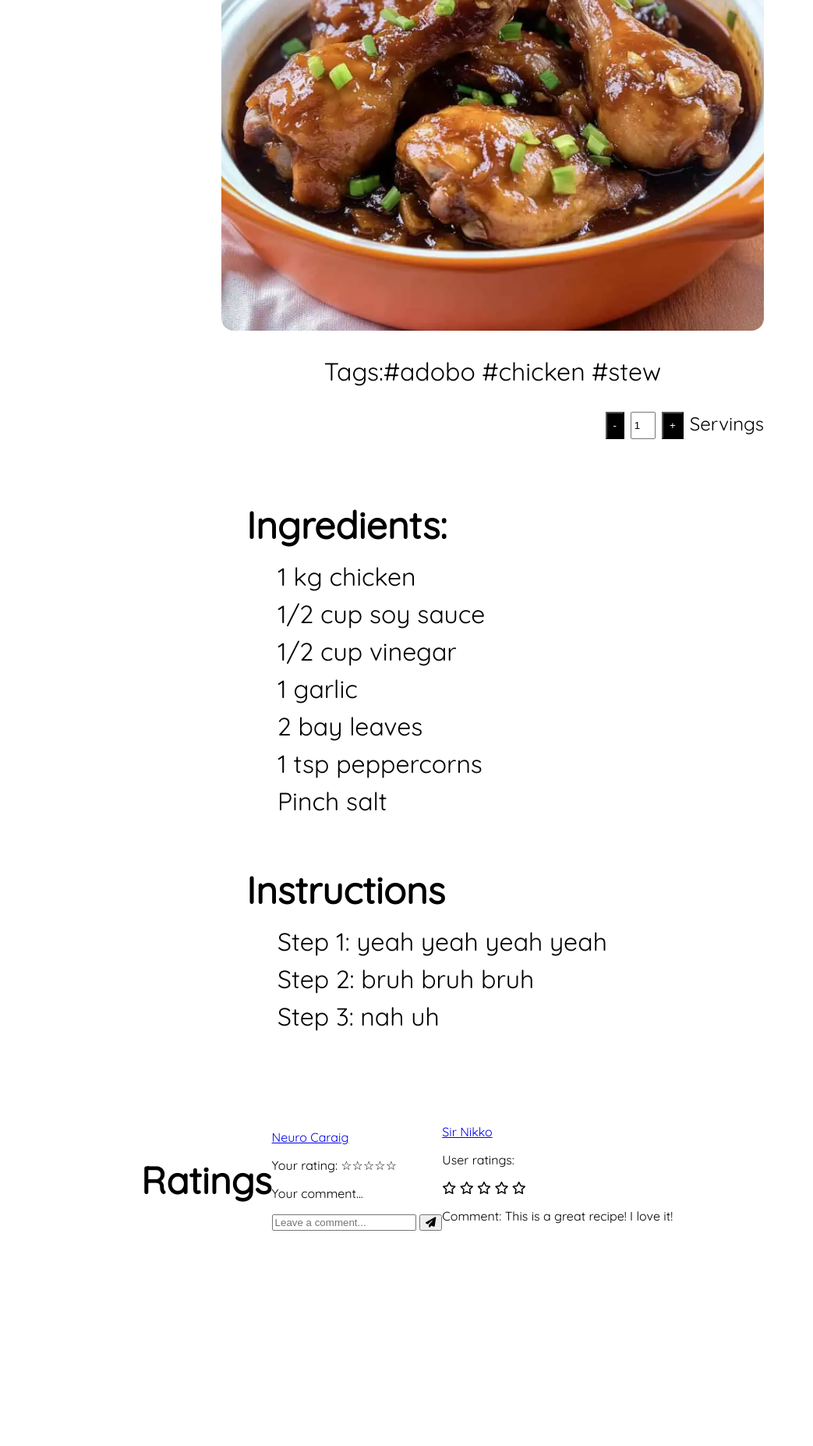
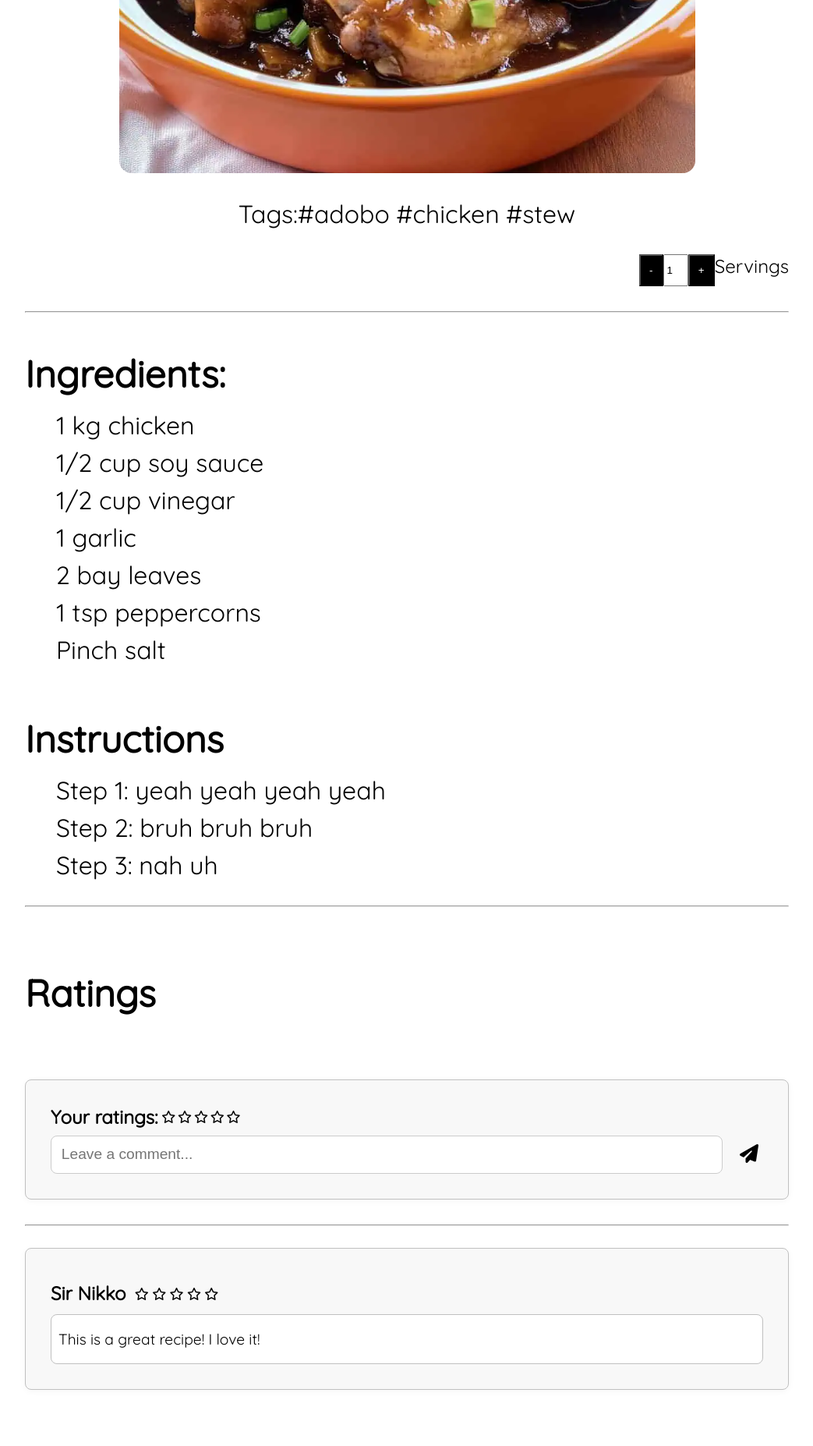
Before and after one commit to iskwipi/126-final-project, a PHP site: page /displaypost.html in a window 1280 px wide. Shown: the part 880-2734 px from the top of the page at 78% size, without its empty margins (228-1271 px from the left). Before the commit the page ends 2458 px from the top, so only its background shows below. Run offline with PHP 8.4, Linux system fonts and the light colour scheme; some libraries are stand-ins or nearby versions.

Commit message:
finished display.post, edited some title to some pages

```diff
--- a/displaypost.html
+++ b/displaypost.html
@@ -2,7 +2,7 @@
 <html lang="en">
     <head>
         <meta charset="UTF-8">
-        <title> Platemate Cook Book </title>
+        <title> Post </title>
         <link href='https://fonts.googleapis.com/css?family=Quicksand' rel='stylesheet'>
         <link rel="stylesheet" href="style.css">
         <script src="https://kit.fontawesome.com/dbc4f87d4f.js" crossorigin="anonymous"></script>
@@ -26,37 +26,24 @@
         <div class="display-post-feed">
             <div class="post-container">
                 <div class="post-title">
+                    <div class="post-title-row">
                         <h2>Adobong Manok</h2>
-                    <div class="bookmark">
+                        <div id="poster-profile">
+                            <a href="profile.html">Sir Nikko</a>
+                            <div class="post-bookmark">
                                 <button type="button">
                                     <i class="fa-regular fa-bookmark"></i>
                                 </button>
                             </div>
-                    <div id="poster-profile">
-                        <a href="profile.html">Sir Nikko</a>
+                        </div>
                     </div>
                     <div class="post-rate">
-                        <button type="button">
                         <i class="fa-regular fa-star"></i>
-                        </button>
-                        <button type="button" class="rate-button">
                         <i class="fa-regular fa-star"></i>
-                        </button>
-                        <button type="button" class="rate-button">
                         <i class="fa-regular fa-star"></i>
-                        </button>
-                        <button type="button" class="rate-button">
                         <i class="fa-regular fa-star"></i>
-                        </button>
-                        <button type="button" class="rate-button">
                         <i class="fa-regular fa-star"></i>
-                        </button>
                         <p>(50 ratings)</p>
-                    </div>
-                    <div class="post-bookmark">
-                        <button type="button">
-                            <i class="fa-regular fa-bookmark"></i>
-                        </button>
                     </div>
                 </div>
                 <div class="post-description">
@@ -75,6 +62,7 @@
                     <button type="button" id="increment-servings" class="servings-btn">+</button>
                     <p>Servings</p>
                 </div>
+                <hr>
                 <div class="recipe-information">
                     <h3>Ingredients:</h3>
                     <div class="post-ingredients">
@@ -100,38 +88,57 @@
                     </div>
                 </div>
             </div>
+            <hr>
             <div class="post-interactions">
+                <div class="ratings-header">
                     <h5>Ratings</h5>
+                </div>
+                <div class="post-ratings-container">
                     <div class="your-interactions">
-                        <div class="your-profile">
-                            <a href="profile.html">Neuro Caraig</a>
-                        </div>
                         <div class="your-ratings">
-                            <p>Your rating: ☆☆☆☆☆</p>
+                            <p>Your ratings:</p>
+                            <button type="button">
+                                <i class="fa-regular fa-star"></i>
+                            </button>
+                            <button type="button" class="rate-button">
+                                <i class="fa-regular fa-star"></i>
+                            </button>
+                            <button type="button" class="rate-button">
+                                <i class="fa-regular fa-star"></i>
+                            </button>
+                            <button type="button" class="rate-button">
+                                <i class="fa-regular fa-star"></i>
+                            </button>
+                            <button type="button" class="rate-button">
+                                <i class="fa-regular fa-star"></i>
+                            </button>
                         </div>
                         <div class="your-comment">
-                            <p>Your comment...</p>
                             <input type="text" id="comment-input" placeholder="Leave a comment...">
                             <button type="button" id="comment-button">
                                 <i class="fa-solid fa-paper-plane"></i>
                             </button>
                         </div>
                     </div>
+                    <hr>
+                    <br>
                     <div class="post-comments-ratings">
                         <div class="interaction-container">
-                            <div class="user-profile">
+                            <div class="user-header-row">
+                                <div id="user-profile">
                                     <a href="profile.html">Sir Nikko</a>
                                 </div>
                                 <div class="user-ratings">
-                                <p>User ratings:</p>
                                     <i class="fa-regular fa-star"></i>
                                     <i class="fa-regular fa-star"></i>
                                     <i class="fa-regular fa-star"></i>
                                     <i class="fa-regular fa-star"></i>
                                     <i class="fa-regular fa-star"></i>
                                 </div>
+                            </div>
                             <div class="user-comment">
-                                <p>Comment: This is a great recipe! I love it!</p>
+                                <p>This is a great recipe! I love it!</p>
+                            </div>
                         </div>
                     </div>
                 </div>
--- a/homepage.html
+++ b/homepage.html
@@ -186,7 +186,6 @@
                         <p>(50 ratings)</p>
                     </div>
                 </div>
-
                 <div class="recipe-posts">
                     <div class="image">
                         <div class="bookmark">
--- a/recipesearch.html
+++ b/recipesearch.html
@@ -1,7 +1,7 @@
 <html lang="en">
     <head>
         <meta charset="UTF-8">
-        <title> Platemate Deep Search </title>
+        <title> Platemate search results </title>
         <link href='https://fonts.googleapis.com/css?family=Quicksand' rel='stylesheet'>
         <link rel="stylesheet" href="style.css">
         <script src="https://kit.fontawesome.com/dbc4f87d4f.js" crossorigin="anonymous"></script>
--- a/style.css
+++ b/style.css
@@ -103,7 +103,7 @@ h2, h3, h4 {
     color:black
 }
 
-.feed, .deepsearch-feed, .post-container, .search-user-feed, .search-recipe-feed, .display-post-feed  {
+.feed, .deepsearch-feed, .search-user-feed, .search-recipe-feed, .display-post-feed  {
     margin-top: 6rem ;
     margin-left: 220px;
     padding: 2rem;
@@ -383,7 +383,7 @@ textarea, #comment-input input  {
     z-index:1;
 }
 
-.bookmark button {
+.bookmark button, .post-bookmark button {
     color: white;
     border: none;
     background: transparent;
@@ -395,7 +395,7 @@ textarea, #comment-input input  {
     padding: 0;
 }
 
-.bookmark i{
+.bookmark i, .post-bookmark i {
     position: absolute;
     top: 0;
     left: 0;
@@ -417,7 +417,7 @@ textarea, #comment-input input  {
     top:1rem;
 }
 
-.ratings button {
+.ratings button, .your-ratings button {
     font-size: 1rem;
     border: none;
     background: transparent;
@@ -734,14 +734,33 @@ textarea, #comment-input input  {
 /* display post */
 
 .post-title h2{
-    font-size: 4rem;
+    font-size: 3.5rem;
     font-weight: bold;
     margin: 0;
 }
 
+.post-title-row {
+    display: flex;
+    align-items: center;
+    justify-content: space-between;
+    margin-bottom: 4rem;
+}
+
+.post-bookmark {
+    margin-top: 0.2rem;
+    margin-left: 1rem;
+}
+.post-bookmark button {
+    color:black;
+}
+
+.post-bookmark i {
+    font-size: 3.5rem;
+    pointer-events: none;
+}
+
 #poster-profile a {
     text-decoration: none;
-    margin-left: 80%;
     color: black;
     padding: 1rem 2rem;
     font-size: 1.5rem;
@@ -751,37 +770,34 @@ textarea, #comment-input input  {
     font-weight: bold;
 }
 
+#user-profile a {
+    text-decoration: none;
+    color:black;
+    font-size: 1.5rem;
+    font-weight: bold;
+}
+
 .post-rate {
+    margin-top: -3rem;
     display: flex;
     align-items: center;
-    gap: 0.5rem; /* space between text and stars */
+    gap: 0.1;
 }
 
 .post-rate p {
     margin: 0;
-    font-size: 1.2rem;
-    font-weight: 500;
+    font-size: 2rem;
     display: flex;
     align-items: center;
 }
 
-.recipe-information {
-    padding: 2rem;
-    border-color:black;
+.post-rate i {
+    font-size: 1.5rem;
+    margin-left: 0.5rem;
 }
 
-.post-rate button {
-    background: none ;
-    border: none;
-    box-shadow: none ;
-    padding: 0;
-    margin: 0;
-    cursor: pointer;
-    outline: none;
-    font-size: 2rem;
-}
 
-.post-image, .post-tags, .post-interactions {
+.post-image, .post-tags {
     display: flex;
     justify-content: center;
     align-items: center;
@@ -796,9 +812,8 @@ textarea, #comment-input input  {
 
 }
 
-.servings-multiplier {
+.servings-multiplier, #poster-profile {
     display: flex;
-    gap: 0.5rem;
     justify-content: flex-end;
 }
 
@@ -810,13 +825,14 @@ textarea, #comment-input input  {
 #servings-count {
     width: 1.5rem;
     text-align: center;
+}
 
-}
 .servings-btn {
     cursor:pointer;
     background: black;
     color: white;
-    padding:  0.5rem;
+    padding:  0.7rem;
+    gap: 0.5rem;
 }
 
 .display-post-feed li {
@@ -825,7 +841,101 @@ textarea, #comment-input input  {
     font-size: 2rem;
 }
 
-.display-post-feed h3, .display-post-feed h4, .display-post-feed h5 {
+.display-post-feed h3, .display-post-feed h4, .display-post-feed h5{
     font-size: 3rem;
     text-align:left;
+    margin-left: 0;
+    padding-left: 0;
 }
+
+.your-interactions, .interaction-container{
+    background: #f8f8f8;
+    border: 1.5px solid #c0c0c0;
+    border-radius: 0.5rem;
+    padding: 2rem;
+    margin-bottom: 2rem;
+    box-shadow: 0 2px 8px rgba(0,0,0,0.04);
+}
+
+
+.user-comment {
+    background: #ffffff;
+    border: 1.5px solid #c0c0c0;
+    border-radius: 0.5rem;
+    padding: 2rem;
+}
+
+.your-ratings {
+    display: flex;
+    align-items: center;
+    gap: 0.3rem;
+}
+
+.your-ratings button {
+    margin-top: -0.4rem;
+}
+
+.user-ratings i {
+    margin-top: 1.1rem;
+}
+
+.your-ratings p {
+    margin: 0;
+    margin-bottom:1%;
+    font-size: 1.5rem;
+    font-weight:bold;
+}
+
+.user-ratings p {
+    margin: 0;
+    font-size: 1.2rem;
+}
+
+#user-profile {
+    margin-bottom: 0.1rem;
+    font-weight: bold;
+    font-size: 1.2rem;
+}
+
+.user-ratings {
+    margin-bottom: 1rem;
+}
+
+.user-comment {
+    background: #ffffff;
+    border: 1.5px solid #c0c0c0;
+    border-radius: 0..5rem;
+    padding: 0rem;
+}
+
+.user-comment p {
+    font-size: 1.2rem;
+    margin-left: 1%;
+}
+
+.your-comment {
+    display: flex;
+    gap: 1rem;
+    align-items: center;
+}
+
+#comment-input {
+    flex: 1;
+    padding: 0.8rem;
+    border-radius: 0.5rem;
+    border: 1px solid #ccc;
+    font-size: 1.2rem;
+}
+
+#comment-button {
+    background: none;
+    border: none;
+    font-size: 1.5rem;
+    cursor: pointer;
+}
+
+.user-header-row {
+    display: flex;
+    align-items: center;
+    gap: 0.7rem;
+}
--- a/usersearch.html
+++ b/usersearch.html
@@ -1,7 +1,7 @@
 <html lang="en">
     <head>
         <meta charset="UTF-8">
-        <title> Platemate Deep Search </title>
+        <title> Platemate search results </title>
         <link href='https://fonts.googleapis.com/css?family=Quicksand' rel='stylesheet'>
         <link rel="stylesheet" href="style.css">
         <script src="https://kit.fontawesome.com/dbc4f87d4f.js" crossorigin="anonymous"></script>
```
Lines whose indentation alone changed are shown as unchanged.
